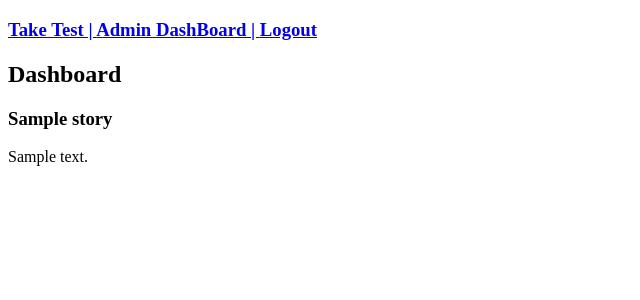
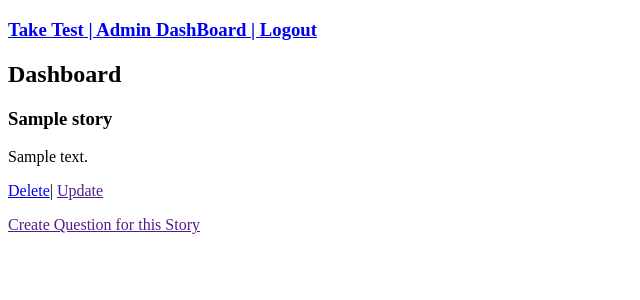
Before and after one commit to Onwughara-CK/MCQ, a Django app: page /dashboard/story/1/ in a window 1280 px wide. Shown: the top 300 px of the page, without its empty margins (0-640 px from the left). Run offline with Django 3.2, Linux system fonts and the light colour scheme; a user stored in the database is signed in; tables that the repository leaves empty hold one stand-in row (values such as "Sample post").

Commit message:
add story delete view and confirm delete template

```diff
--- a/dashboard/models.py
+++ b/dashboard/models.py
@@ -9,6 +9,12 @@ class Story(models.Model):
 
     def get_absolute_url(self):
         return reverse('dash:story-detail', args=[self.pk, ])
+
+    def get_delete_url(self):
+        return reverse('dash:story-delete', args=[self.pk, ])
+
+    def get_update_url(self):
+        return reverse('dash:story-update', args=[self.pk, ])
 
     def __str__(self):
         return self.story_title
--- a/dashboard/urls.py
+++ b/dashboard/urls.py
@@ -12,7 +12,8 @@ urlpatterns = [
     # story url
     path('story/', views.StoryListView.as_view(), name='story-list'),
     path('story/<int:pk>/', views.StoryDetailView.as_view(), name='story-detail'),
-    # path('story/<int:pk>/', views.StoryDeleteView.as_view(), name='story-delete'),
+    path('story/<int:pk>/delete/',
+         views.StoryDeleteView.as_view(), name='story-delete'),
     # path('story/<int:pk>/update/',
     #      views.StoryUpdateView.as_view(), name='story-update'),
     # path('story/create/', views.StoryCreateView.as_view(), name='story-create'),
--- a/dashboard/views.py
+++ b/dashboard/views.py
@@ -31,7 +31,26 @@ class StoryListView(LoginRequiredMixin, UserPassesTestMixin, generic.ListView):
             raise PermissionDenied
         return True
 
+
 class StoryDetailView(LoginRequiredMixin, generic.DetailView):
     model = models.Story
     template_name = "dashboard/story_detail.html"
     context_object_name = 'story'
+
+
+class StoryDeleteView(UserPassesTestMixin, LoginRequiredMixin, generic.edit.DeleteView):
+    model = models.Story
+    success_url = reverse_lazy('dash:story-list')
+    success_message = 'Successfully Deleted Quiz'
+    context_object_name = 'story'
+
+
+    def test_func(self):
+        user = self.request.user
+        if not user.teacher:
+            raise PermissionDenied
+        return True
+
+    def delete(self, request, *args, **kwargs):
+        messages.success(self.request, self.success_message)
+        return super().delete(request, *args, **kwargs)
--- a/templates/dashboard/story_detail.html
+++ b/templates/dashboard/story_detail.html
@@ -18,6 +18,9 @@ Dashboard - {{ story.story_text }}
 <h3>{{ story.story_title }}</h3>
 <p>{{ story.story_text }}</p>
 
+<p><a href="{{ story.get_delete_url }}">Delete</a>| <a href="">Update</a></p>
+<p><a href="">Create Question for this Story</a></p>
+
 
 {% endif %}
 
--- a/templates/dashboard/story_list.html
+++ b/templates/dashboard/story_list.html
@@ -18,7 +18,8 @@ Dashboard - Stories
 {% if stories %}
 
 {% for story in stories %}
-<p><a href="{{ story.get_absolute_url }}">{{ story.story_title }}</a> | <a href="">Delete</a> | <a href="">Update</a>
+<p><a href="{{ story.get_absolute_url }}">{{ story.story_title }}</a> | <a href="{{ story.get_delete_url }}">Delete</a>
+    | <a href="">Update</a>
 </p>
 {% endfor %}
 
```
Also changed, not shown: templates/dashboard/story_confirm_delete.html (added, +19 -0 lines).
